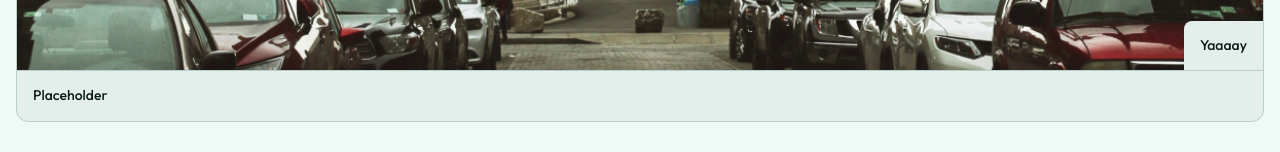
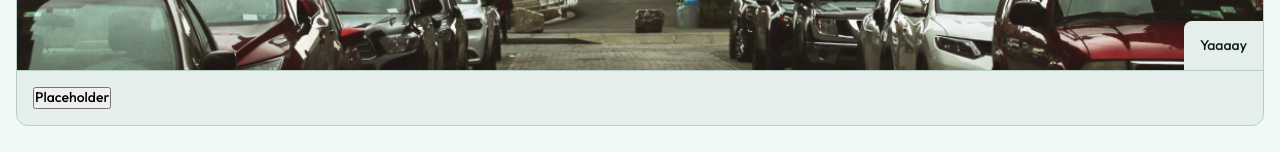
Before and after one commit to passportmidi/bstn-photo-gallery, a React (Vite) app: page / in a window 1280 px wide. Shown: the part 1243-1395 px from the top of the page. Built offline with nearby package versions, Linux system fonts and the light colour scheme.

Commit message:
add tag button structure to cards

```diff
--- a/src/components/Card/Card.jsx
+++ b/src/components/Card/Card.jsx
@@ -1,5 +1,6 @@
 import "./Card.scss";
 import placeholderImage from "../../assets/images/Photo-00.png";
+import Tag from "../Tag/Tag";
 
 function Card() {
   return (
@@ -8,8 +9,8 @@ function Card() {
         <img className="card__image" src={placeholderImage} alt="placeholder" />
         <div className="card__photographer label">Yaaaay</div>
       </div>
-      <div className="card__tags label">
-        <p>Placeholder</p>
+      <div className="card__tags">
+        <Tag />
       </div>
     </div>
   );
--- /dev/null
+++ b/src/components/Tag/Tag.jsx
@@ -0,0 +1,7 @@
+import "./Tag.scss";
+
+function Tag() {
+  return <button className="tag label">Placeholder</button>;
+}
+
+export default Tag;
```
Also changed, not shown: src/components/Tag/Tag.scss (added).
